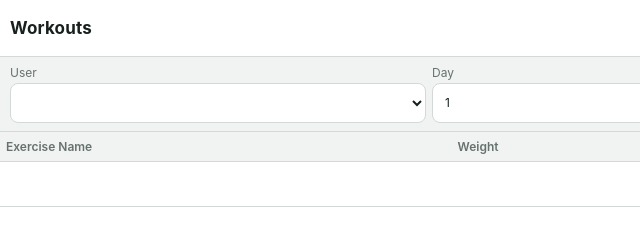
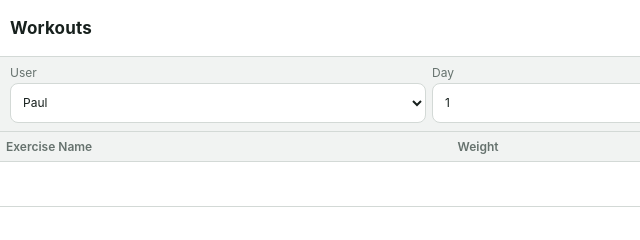
Before and after one commit to p2129708-cell/Workout, a plain HTML site: page index.html in a window 1280 px wide. Shown: the top 240 px of the page, 0-640 px from the left. Drawn offline with Linux system fonts and the light colour scheme.

Commit message:
Update index.html

```diff
--- a/index.html
+++ b/index.html
@@ -53,7 +53,7 @@ td input:focus{background:color-mix(in srgb,var(--acc) 12%,transparent)}
 <section id="cur" class="view on">
   <div class="bar"><h1>Workouts</h1><button id="toHist">History</button><button id="toCfg" aria-label="Settings">⚙</button></div>
   <div class="meta">
-    <label>User<select id="user"><option>P</option><option>C</option></select></label>
+    <label>User<select id="user"><option>Paul</option><option>Corrina</option></select></label>
     <label>Day<select id="day"><option>1</option><option>2</option></select></label>
     <label>Date<input id="date" type="date"></label>
   </div>
@@ -65,7 +65,7 @@ td input:focus{background:color-mix(in srgb,var(--acc) 12%,transparent)}
 
 <section id="hist" class="view">
   <div class="bar"><button id="back">‹ Back</button><h1>History</h1><button id="csv">Email CSV</button></div>
-  <div class="meta"><label>User<select id="hUser"><option value="">All</option><option>P</option><option>C</option></select></label></div>
+  <div class="meta"><label>User<select id="hUser"><option value="">All</option><option>Paul</option><option>Corrina</option></select></label></div>
   <div class="grid"><table id="hT"></table></div>
   <div id="hStatus" style="font-size:12px;color:var(--mute);padding:6px 10px"></div>
 </section>
```
